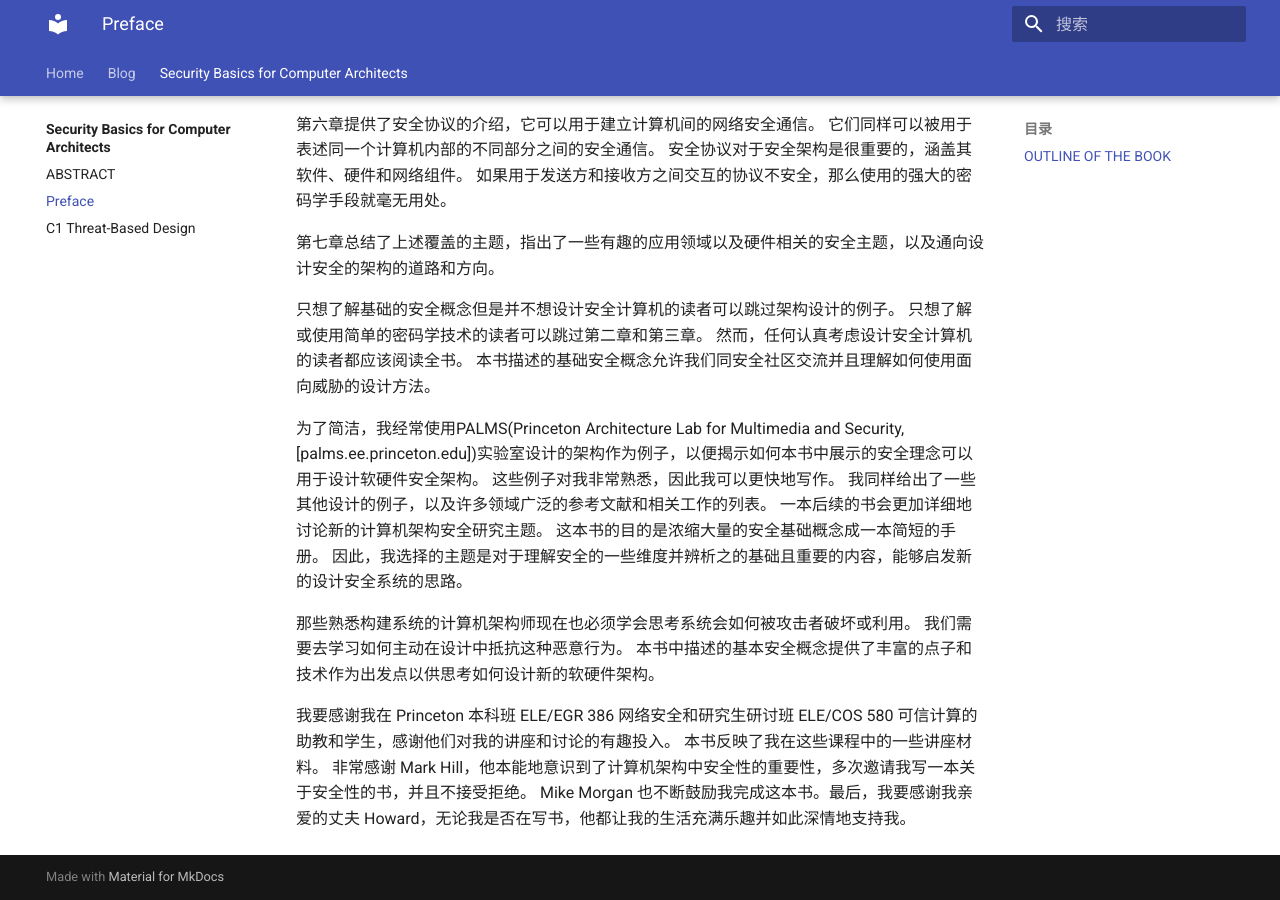
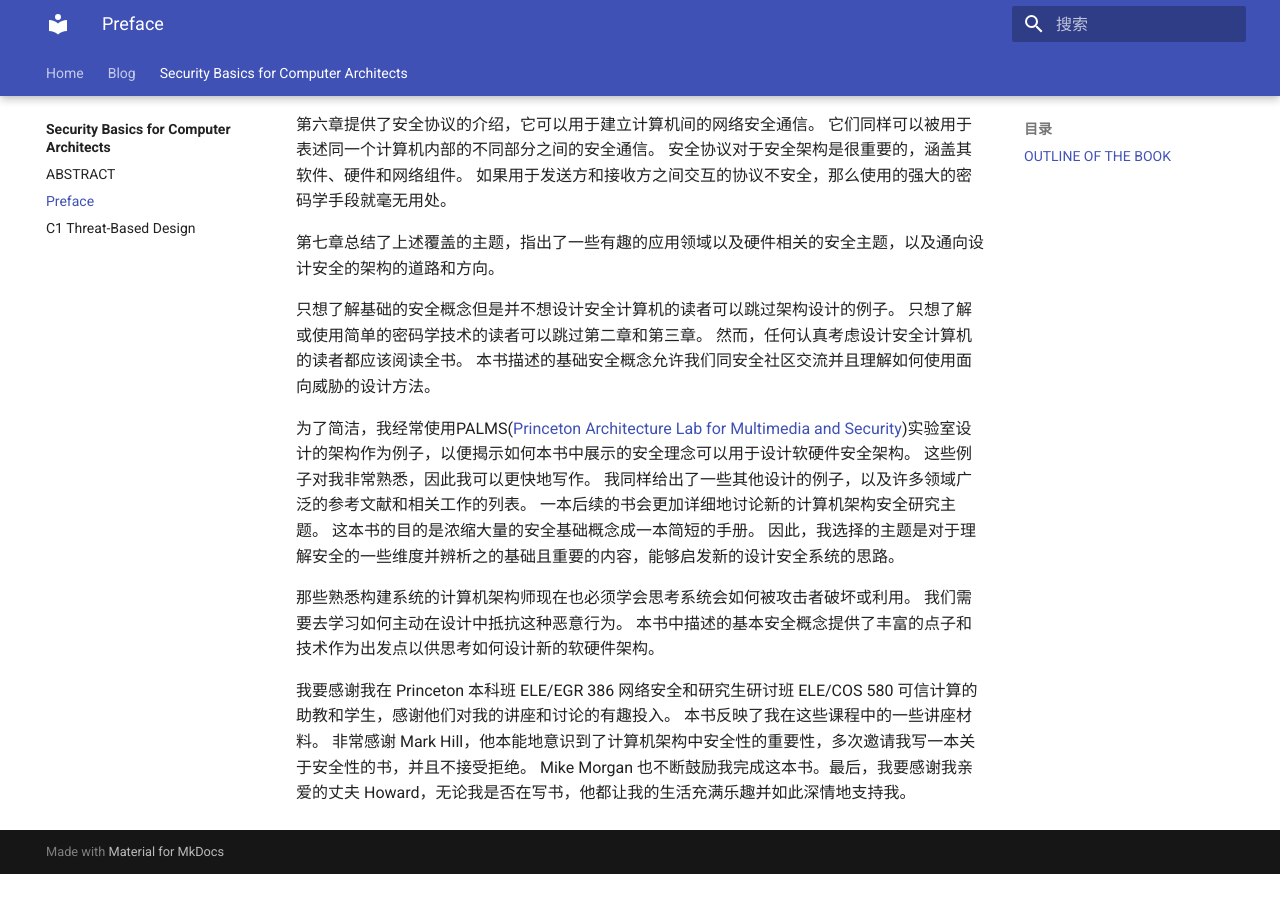
Before and after one commit to fanyc22/blog, an MkDocs documentation site: the page built from docs/SBCA/Preface.md, in a window 1280 px wide and 900 px high, scrolled down 1178 px. Built offline with MkDocs 1.6.1 and Material for MkDocs 9.7.7, drawn with Linux system fonts in a browser that asks for light colours; nearby versions of some CDN libraries; library files that are not in the unit come from our copies; after the commit the page ends 2052 px from its top, so only the background shows below that.

Commit message:
sbca: mod pf

```diff
--- a/docs/SBCA/Preface.md
+++ b/docs/SBCA/Preface.md
@@ -49,7 +49,7 @@
 然而，任何认真考虑设计安全计算机的读者都应该阅读全书。
 本书描述的基础安全概念允许我们同安全社区交流并且理解如何使用面向威胁的设计方法。
 
-为了简洁，我经常使用PALMS(Princeton Architecture Lab for Multimedia and Security, [palms.ee.princeton.edu])实验室设计的架构作为例子，以便揭示如何本书中展示的安全理念可以用于设计软硬件安全架构。
+为了简洁，我经常使用PALMS([Princeton Architecture Lab for Multimedia and Security](palms.ee.princeton.edu))实验室设计的架构作为例子，以便揭示如何本书中展示的安全理念可以用于设计软硬件安全架构。
 这些例子对我非常熟悉，因此我可以更快地写作。
 我同样给出了一些其他设计的例子，以及许多领域广泛的参考文献和相关工作的列表。
 一本后续的书会更加详细地讨论新的计算机架构安全研究主题。
```
